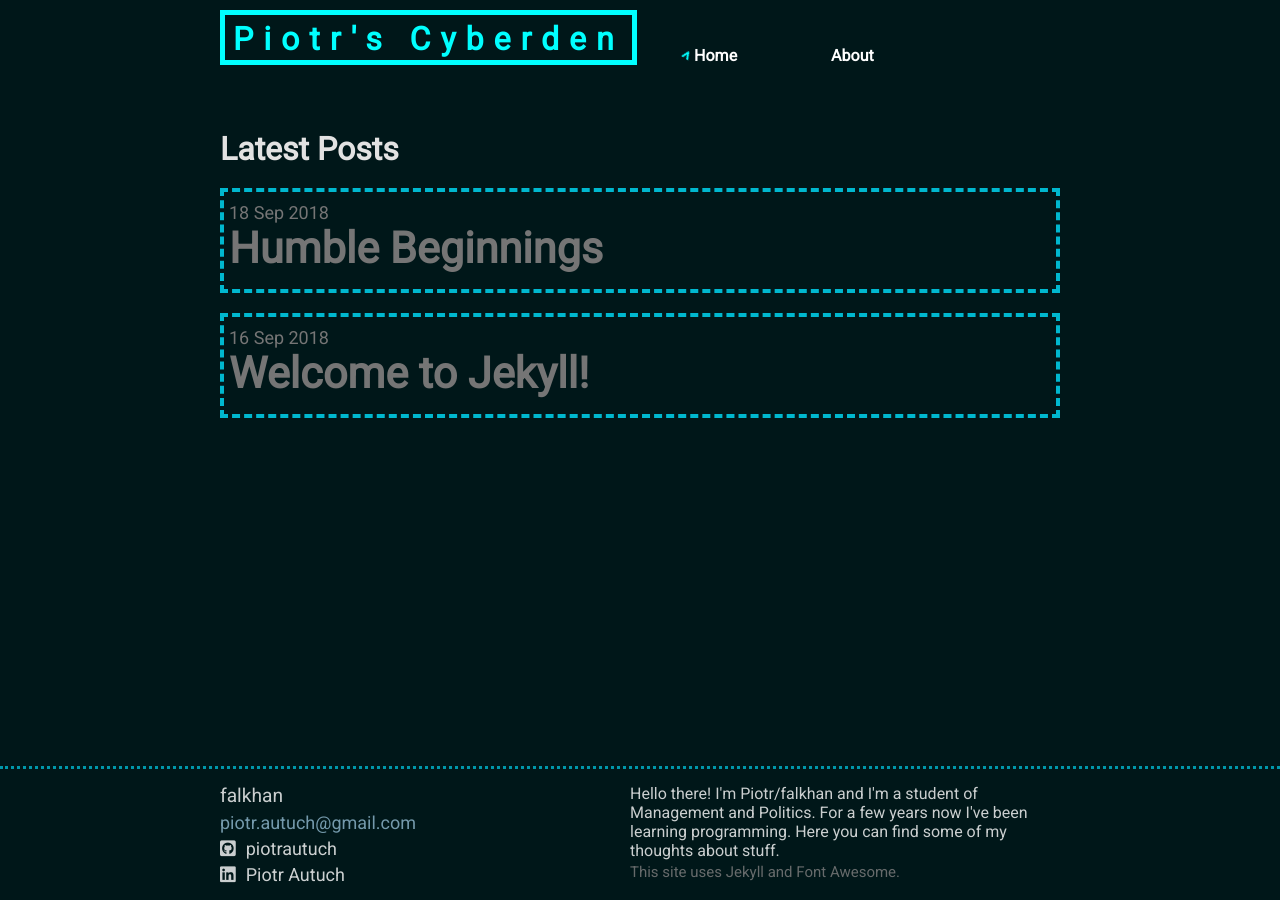
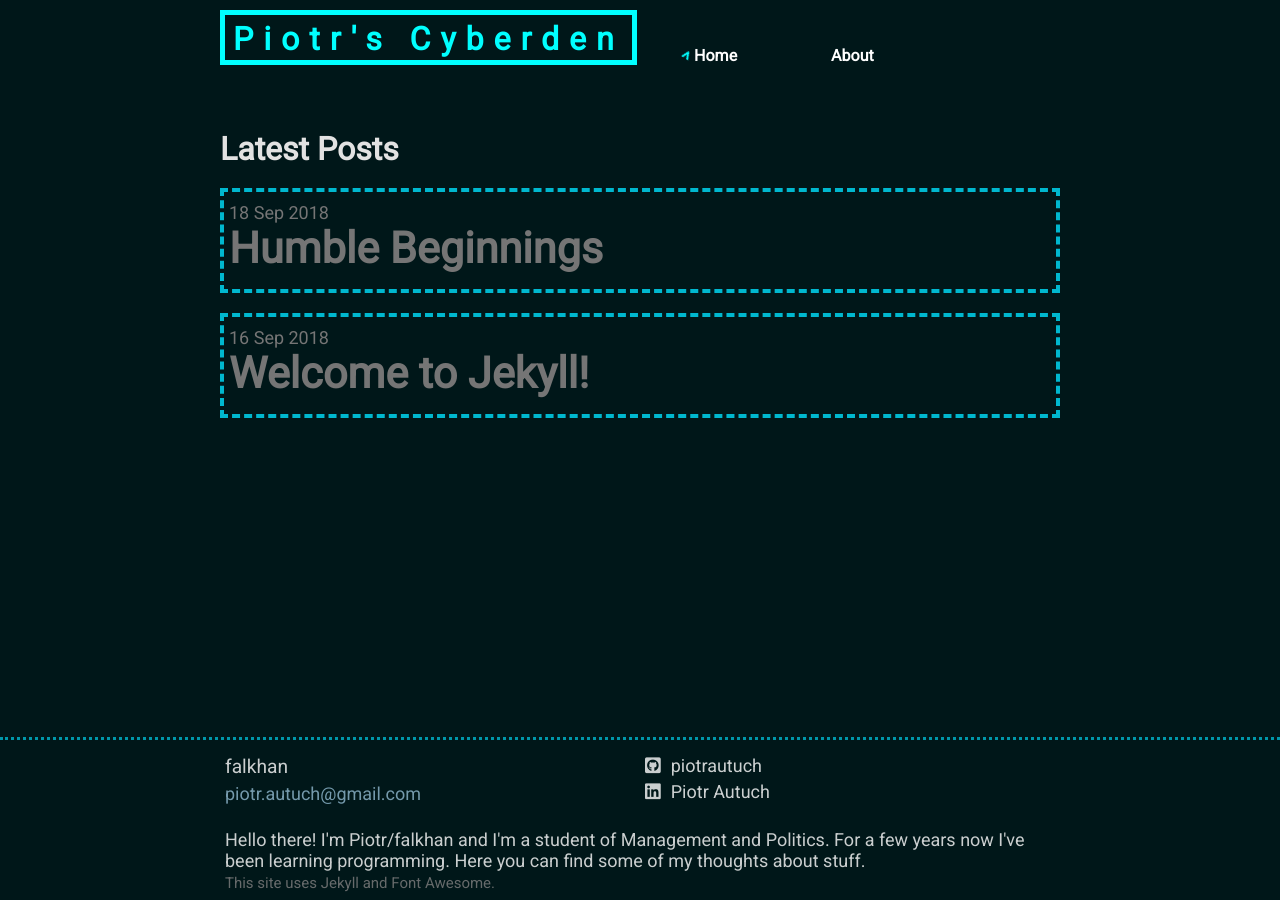
Before and after one commit to piotrautuch/piotrautuch.github.io, a Jekyll site: the page built from index.md, in a window 1280 px wide. Built offline with Jekyll 4.4.1, drawn with Linux system fonts in a browser that asks for light colours; nearby versions of some CDN libraries.

Commit message:
bug: Repeated issue with footer solved

```diff
--- a/_includes/footer.html
+++ b/_includes/footer.html
@@ -11,6 +11,10 @@
             {{ site.email }}
           </a>
         {%- endif -%}
+      </ul>
+    </div>
+    <div class="footer-column footer-column-2">
+      <ul>
         <li>
           <i class="fab fa-github-square"></i><a href="https://www.github.com/piotrautuch">piotrautuch</a>
         </li>
@@ -21,8 +25,9 @@
         <li>
 
         </li>
+      </ul>
       </div>
-      <div  aria-role="Blog Description" class="footer-column footer-column-2">
+      <div  aria-role="Blog Description" class="footer-column footer-column-3">
         <p>{{ site.description | escape }}</p>
         <small>
           This site uses Jekyll and Font Awesome.
--- a/_sass/main.scss
+++ b/_sass/main.scss
@@ -48,7 +48,6 @@ body {
   min-height: 100vh;
   background-color: $dark-cyan;
   font-size: $font-size;
-  padding-bottom: 8.2rem;
 }
 
 //------------------------------------
@@ -209,7 +208,6 @@ footer{
   bottom: 0;
   left: 0;
   right: 0;
-//  background-color: $primary-color;
   color: #fdfdfd;
 
   a{
@@ -244,7 +242,8 @@ footer{
 
 .footer-column{
   float: left;
-  margin:10px 0;
+  margin:10px 5px;
+  word-wrap: break-word;
 }
 .footer-column-1{
   width: calc(50% - (20px/2));
@@ -269,8 +268,6 @@ footer{
 }
 @media screen and (min-width: 1040px){
   body{
-    position:inherit;
-    padding-bottom:0px;
     font-size: 18px;
   }
   nav{
```
